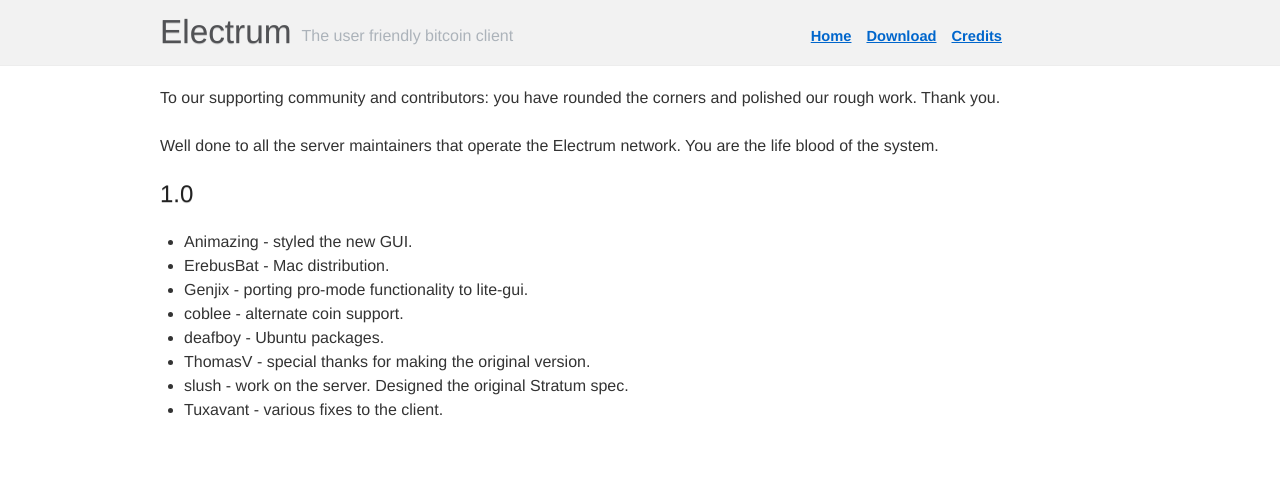
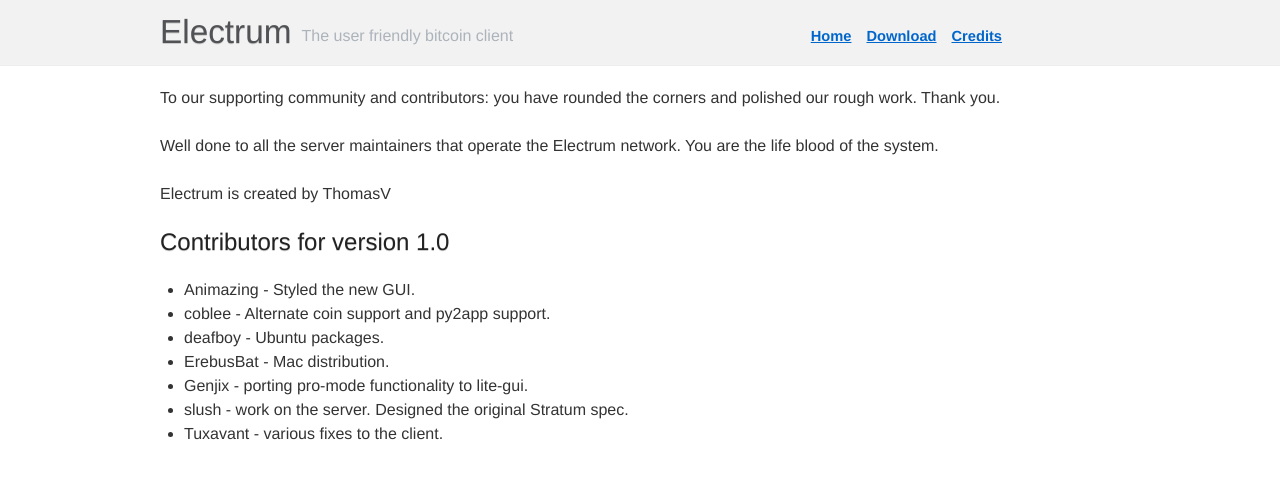
Before and after one commit to ecdsa/electrum-web, a Jekyll site: the page built from credits.html, in a window 1280 px wide. Shown: the top 479 px of the page. Built offline with Jekyll 4.4.1, drawn with Linux system fonts in a browser that asks for light colours.

Commit message:
Contributers in alphabetical order

```diff
--- a/credits.html
+++ b/credits.html
@@ -4,14 +4,15 @@
 ---
 <p>To our supporting community and contributors: you have rounded the corners and polished our rough work. Thank you.</p>
 <p>Well done to all the server maintainers that operate the Electrum network. You are the life blood of the system.</p>
-<h3>1.0</h3>
+<p>Electrum is created by ThomasV</p>
+
+<h3>Contributors for version 1.0</h3>
 <ul>
-    <li>Animazing - styled the new GUI.</li>
+    <li>Animazing - Styled the new GUI.</li>
+    <li>coblee - Alternate coin support and py2app support.</li>
+    <li>deafboy - Ubuntu packages.</li>
     <li>ErebusBat - Mac distribution.</li>
     <li>Genjix - porting pro-mode functionality to lite-gui.</li>
-    <li>coblee - alternate coin support.</li>
-    <li>deafboy - Ubuntu packages.</li>
-    <li>ThomasV - special thanks for making the original version.</li>
     <li>slush - work on the server. Designed the original Stratum spec.</li>
     <li>Tuxavant - various fixes to the client.</li>
 </ul>
```
